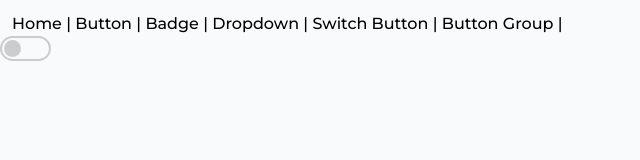
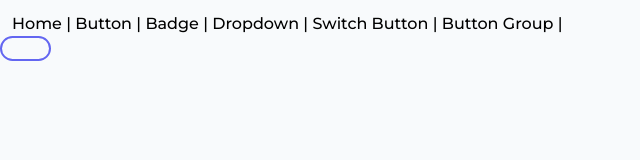
Before and after one commit to quachthientai/vuez-component-library, a Vue app: page /switch in a window 1280 px wide. Shown: the top 160 px of the page, without its empty margins (0-640 px from the left). Built offline with nearby package versions, Linux system fonts and the light colour scheme; a web font is replaced by a local one.

Commit message:
commit latest change

```diff
--- a/src/assets/scss/components/Forms/_switch.scss
+++ b/src/assets/scss/components/Forms/_switch.scss
@@ -1,62 +1,95 @@
-.switch {
-    position: relative;
-    display: inline-block;
-    width: 51px;
-    height: 25px;
+@use '../../utilities/variables';
+@tailwind base;
+@tailwind components;
+@tailwind utilities;
+
+%before-switch__slider {
+  @apply absolute h-[17px] w-[17px] inset-x-[3px] rounded-full bg-green-700 ;
+  // position: absolute;
+  // content: "";
+  // height: 17px;
+  // width: 17px;
+  // left: 2px;
+  // right: 5px;
+  // bottom: 2px;
+  // background-color: #ccc;
+  // -webkit-transition: .4s;
+  // transition: .4s;
+
+
+
+}
+
+
+
+
+
+  .switch {
+    @apply relative inline-block w-[51px] h-[25px];
+
+    input {
+      @apply opacity-0 w-0 h-0;
+    }
+    &__slider{
+      &:before{
+        @extend %before-switch__slider;
+      }
+      @apply absolute cursor-pointer top-0 left-0 right-0 bottom-0 border-[2px] border-solid  border-indigo-500 rounded-full;
+
+
+    }
   }
 
-  .switch input {
-    opacity: 0;
-    width: 0;
-    height: 0;
-  }
 
-  .slider {
-    position: absolute;
-    cursor: pointer;
-    top: 0;
-    left: 0;
-    right: 0;
-    bottom: 0;
-    border: 2px solid #ccc;
-    -webkit-transition: .4s;
-    transition: .4s;
-  }
 
-  .slider:before {
-    position: absolute;
-    content: "";
-    height: 17px;
-    width: 17px;
-    left: 2px;
-    right: 5px;
-    bottom: 2px;
-    background-color: #ccc;
-    -webkit-transition: .4s;
-    transition: .4s;
-  }
 
-  input:checked + .slider {
-    background-color: #2196F3;
-    border: 2px solid #2196F3;
-  }
 
-  input:focus + .slider {
-    box-shadow: 0 0 1px #2196F3;
-  }
+  // .slider {
+  //   position: absolute;
+  //   cursor: pointer;
+  //   top: 0;
+  //   left: 0;
+  //   right: 0;
+  //   bottom: 0;
+  //   border: 2px solid #ccc;
+  //   -webkit-transition: .4s;
+  //   transition: .4s;
+  // }
 
-  input:checked + .slider:before {
-    -webkit-transform: translateX(26px);
-    -ms-transform: translateX(26px);
-    transform: translateX(26px);
-    background-color: white
-  }
+  // .switch__slider:before {
+  //   position: absolute;
+  //   content: "";
+  //   height: 17px;
+  //   width: 17px;
+  //   left: 2px;
+  //   right: 5px;
+  //   bottom: 2px;
+  //   background-color: #ccc;
+  //   -webkit-transition: .4s;
+  //   transition: .4s;
+  // }
 
-  /* Rounded sliders */
-  .slider.round {
-    border-radius: 34px;
-  }
+  // input:checked + .slider {
+  //   background-color: #2196F3;
+  //   border: 2px solid #2196F3;
+  // }
 
-  .slider.round:before {
-    border-radius: 50%;
-  }
+  // input:focus + .slider {
+  //   box-shadow: 0 0 1px #2196F3;
+  // }
+
+  // input:checked + .slider:before {
+  //   -webkit-transform: translateX(26px);
+  //   -ms-transform: translateX(26px);
+  //   transform: translateX(26px);
+  //   background-color: white
+  // }
+
+  // /* Rounded sliders */
+  // .slider.round {
+  //   border-radius: 34px;
+  // }
+
+  // .slider.round:before {
+  //   border-radius: 50%;
+  // }
--- a/src/assets/scss/components/_button-group.scss
+++ b/src/assets/scss/components/_button-group.scss
@@ -1,4 +1,4 @@
-$variants: "primary", "secondary", "info", "warning", "danger", "success";
+@use '../utilities/variables';
 .buttonGroup{
     display: flex;
 }
--- a/src/assets/scss/components/_button.scss
+++ b/src/assets/scss/components/_button.scss
@@ -1,4 +1,3 @@
-
 @use '../utilities/variables';
 
 //base class
--- a/src/views/SwitchView.vue
+++ b/src/views/SwitchView.vue
@@ -6,7 +6,7 @@ import SwitchButton from '@/components/Forms/Switch.vue';
 
     <label class="switch">
         <input type="checkbox">
-        <span class="slider round"></span>
+        <span class="switch__slider round"></span>
     </label>
 </template>
 
```
Also changed, not shown: src/assets/scss/main.scss (line endings or trailing spaces).
